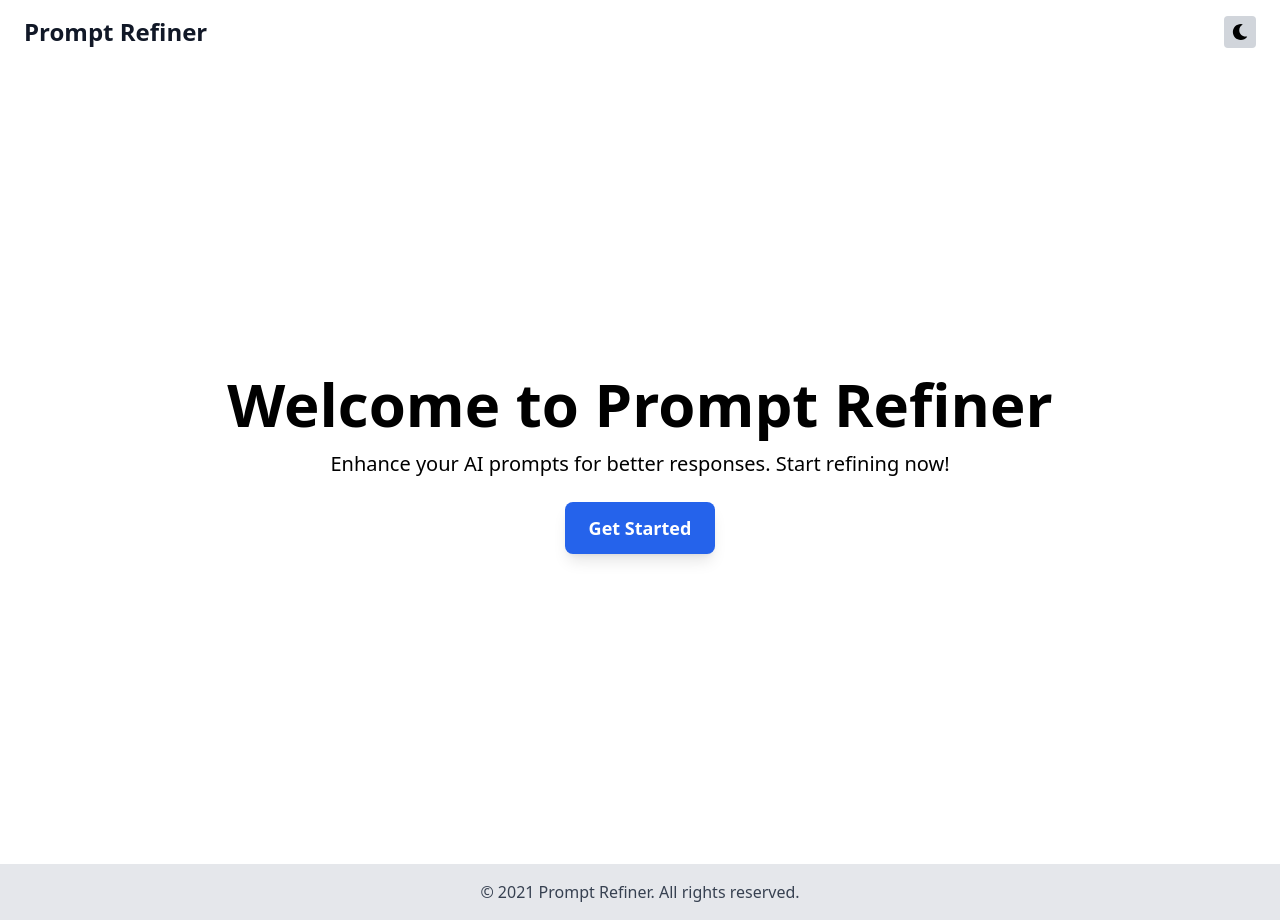
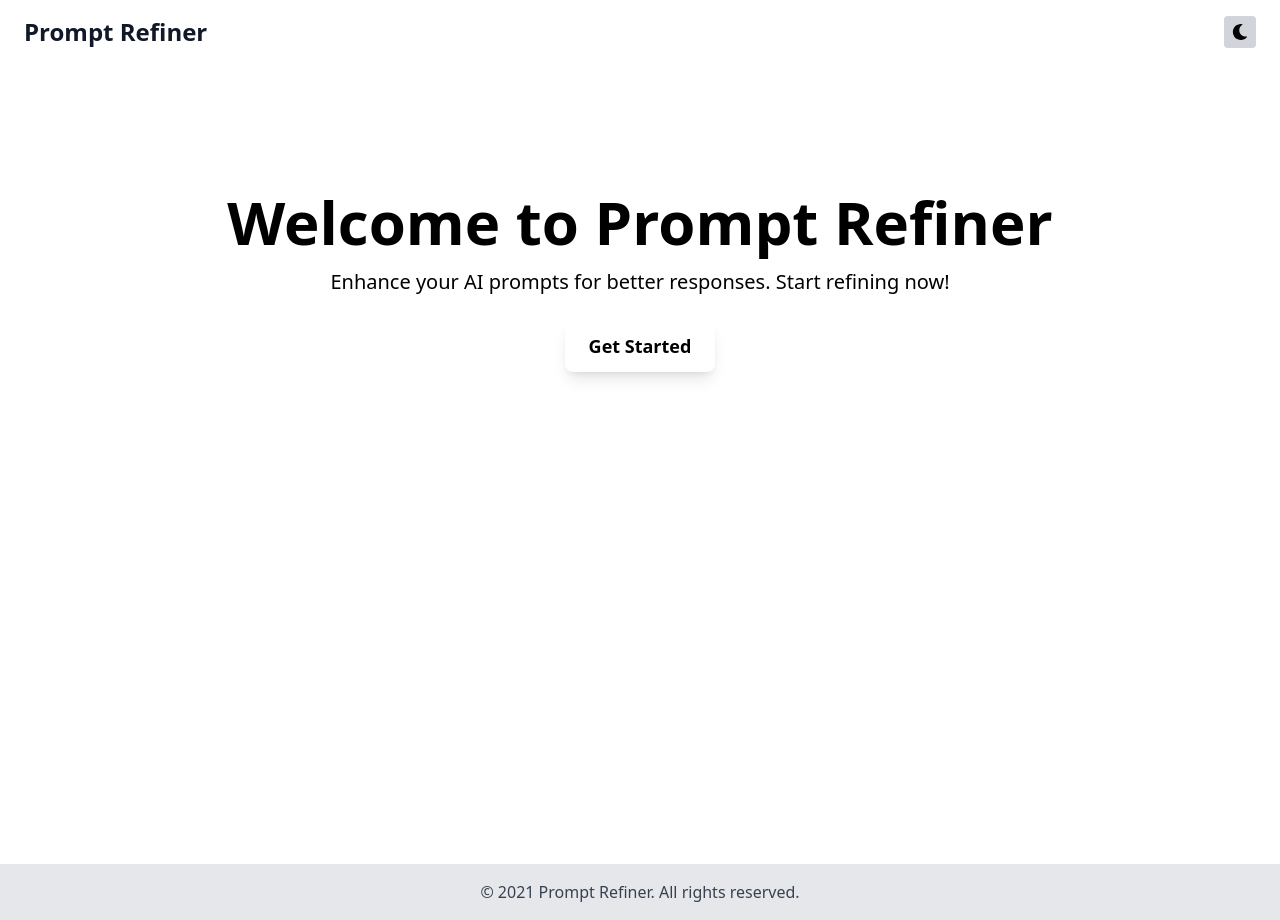
Before and after one commit to roche-jeethan/PromptRefiner, a React (Create React App) app: page / in a window 1280 px wide. Built offline with nearby package versions, Linux system fonts and the light colour scheme.

Commit message:
refactor: changed buttons and layout

```diff
--- a/src/pages/Home.jsx
+++ b/src/pages/Home.jsx
@@ -5,18 +5,16 @@ const Home = () => {
   const navigate = useNavigate();
 
   return (
-    <div className="flex flex-col items-center justify-center min-h-screen bg-white text-black dark:bg-gray-900 dark:text-white px-6">
-      <h1 className="text-5xl md:text-6xl font-bold text-center mb-4">
+    <div className="flex flex-col items-center min-h-screen bg-white text-black dark:bg-gray-900 dark:text-white px-6">
+      <h1 className="text-5xl md:text-6xl font-bold text-center mt-32 mb-4">
         Welcome to Prompt Refiner
       </h1>
       <p className="text-lg md:text-xl text-center max-w-2xl mb-6">
         Enhance your AI prompts for better responses. Start refining now!
       </p>
-
-      {/* Get Started Button */}
       <button
         onClick={() => navigate("/chat")}
-        className="px-6 py-3 bg-blue-600 text-white text-lg font-semibold rounded-lg shadow-lg hover:bg-blue-700 transition-all"
+        className="px-6 py-3 bg-transparent text-black text-lg font-semibold rounded-lg shadow-lg hover:bg-blue-700 transition-all"
       >
         Get Started
       </button>
```
